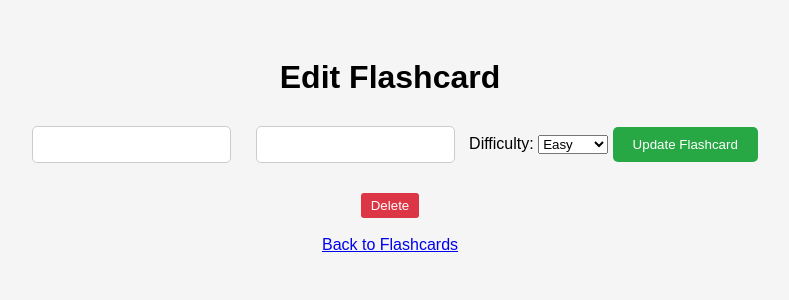
After one commit to connorGA/Primes-Need-to-Knows, a Flask app: template flashcards_app/templates/edit.html in a window 1280 px wide. The commit adds this page. Shown: the top 300 px of the page, without its empty margins (250-1039 px from the left). Run offline with Flask 3, Linux system fonts and the light colour scheme; the template is opened without the code that fills it, so the values that code supplies are empty.

```diff
--- a/flashcards_app/app.py
+++ b/flashcards_app/app.py
@@ -67,13 +67,30 @@ def move_flashcard(flashcard_id, direction):
     db.session.commit()
     return redirect(url_for('index'))
 
+# Route to edit a flashcard
+@app.route('/edit/<int:flashcard_id>', methods=['GET', 'POST'])
+def edit_flashcard(flashcard_id):
+    flashcard = Flashcard.query.get_or_404(flashcard_id)
+
+    if request.method == 'POST':
+        # Get the updated form data
+        flashcard.problem_title = request.form['problem_title']
+        flashcard.problem_url = request.form['problem_url']
+        flashcard.difficulty = request.form['difficulty']
+
+        db.session.commit()
+        return redirect(url_for('index'))
+
+    return render_template('edit.html', flashcard=flashcard)
+
 # Route to delete a flashcard
-@app.route('/delete/<int:flashcard_id>')
+@app.route('/delete/<int:flashcard_id>', methods=['POST'])
 def delete_flashcard(flashcard_id):
-    flashcard = Flashcard.query.get(flashcard_id)
+    flashcard = Flashcard.query.get_or_404(flashcard_id)
     db.session.delete(flashcard)
     db.session.commit()
     return redirect(url_for('index'))
+
 
 # Run the app
 if __name__ == "__main__":
--- a/flashcards_app/static/styles.css
+++ b/flashcards_app/static/styles.css
@@ -115,3 +120,26 @@ button:hover {
 .actions a:hover {
     text-decoration: underline;
 }
+
+.manage {
+    margin-top: 10px;
+}
+
+.manage a {
+    color: #007bff;
+    text-decoration: none;
+    margin-right: 10px;
+}
+
+.deletebtn {
+    background-color: #dc3545;
+    color: white;
+    border: none;
+    padding: 5px 10px;
+    cursor: pointer;
+    border-radius: 3px;
+}
+
+.deletebtn:hover {
+    background-color: #c82333;
+}
--- /dev/null
+++ b/flashcards_app/templates/edit.html
@@ -0,0 +1,35 @@
+<!DOCTYPE html>
+<html lang="en">
+<head>
+    <meta charset="UTF-8">
+    <meta name="viewport" content="width=device-width, initial-scale=1.0">
+    <title>Edit Flashcard</title>
+    <link rel="stylesheet" href="/static/styles.css">
+</head>
+<br>
+    <h1>Edit Flashcard</h1>
+
+    <!-- Edit Form -->
+    <form action="/edit/{{ flashcard.id }}" method="POST">
+        <input type="text" name="problem_title" value="{{ flashcard.problem_title }}" required>
+        <input type="text" name="problem_url" value="{{ flashcard.problem_url }}" required>
+        <label for="difficulty">Difficulty:</label>
+        <select name="difficulty" id="difficulty" required>
+            <option value="easy" {% if flashcard.difficulty == 'easy' %}selected{% endif %}>Easy</option>
+            <option value="medium" {% if flashcard.difficulty == 'medium' %}selected{% endif %}>Medium</option>
+            <option value="hard" {% if flashcard.difficulty == 'hard' %}selected{% endif %}>Hard</option>
+        </select>
+        <button type="submit">Update Flashcard</button>
+    </form>
+    <!-- Delete -->
+
+    <form action="/delete/{{ flashcard.id }}" method="POST" style="display:inline;">
+        <button class="deletebtn" type="submit" onclick="return confirm('Are you sure you want to delete this card?');">Delete</button>
+    </form>
+
+</br>
+</br>
+
+    <a href="{{ url_for('index') }}">Back to Flashcards</a>
+</body>
+</html>
```
Also changed, not shown: other parts of flashcards_app/static/styles.css (+14 -9 lines), flashcards_app/templates/index.html (+6 -1 lines).
